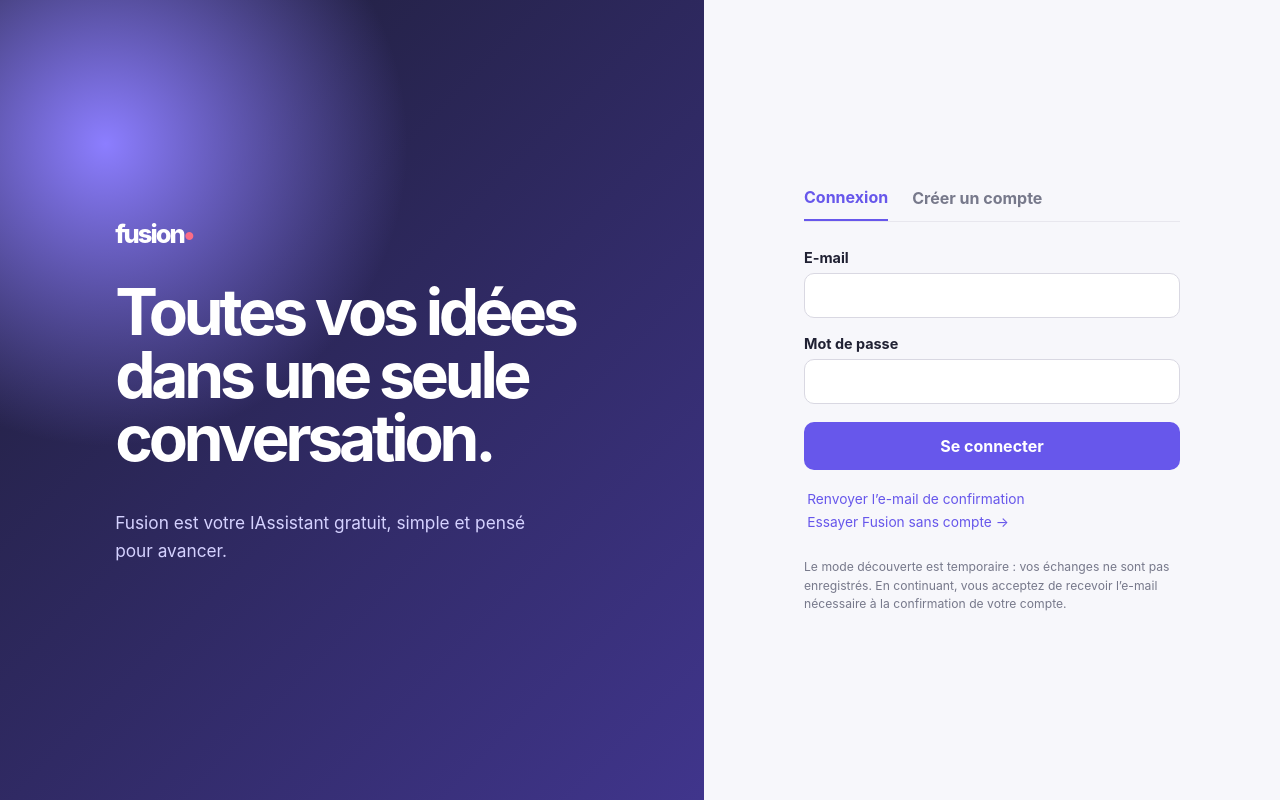
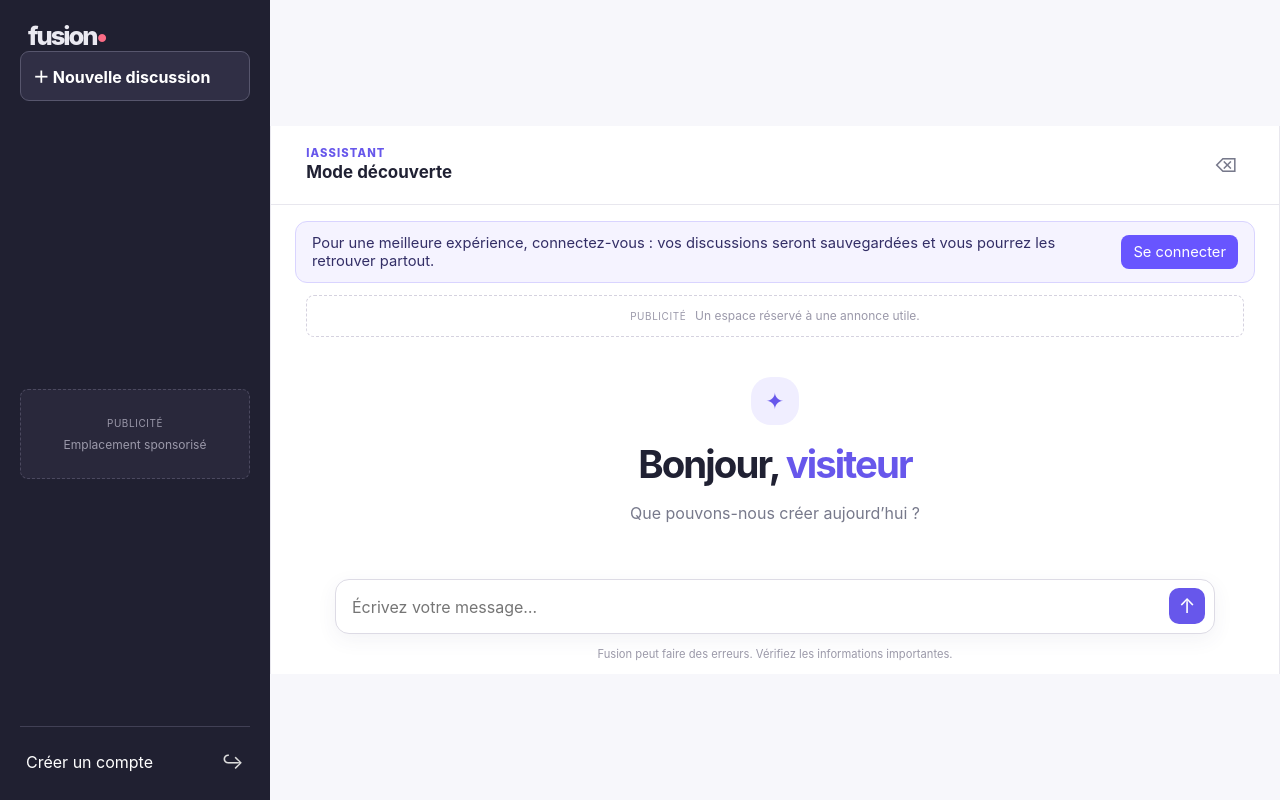
Before and after one commit to bayaya-devi/Fusion, a website: page public/index.html in a window 1280 px wide. Drawn offline with Linux system fonts and the light colour scheme; no server answers.

Commit message:
feat: open Fusion in guest mode

```diff
--- a/public/app.js
+++ b/public/app.js
@@ -15,7 +15,12 @@ function showAlert(message, type = "success") {
   alertBox.className = `alert ${type}`;
 }
 function clearAlert() { alertBox.className = ""; alertBox.textContent = ""; }
-function showApp(isLoggedIn) { $("#auth-view").classList.toggle("hidden", isLoggedIn); $("#chat-view").classList.toggle("hidden", !isLoggedIn); document.body.classList.toggle("guest-mode", state.guest); }
+function showApp(isLoggedIn) { $("#auth-view").classList.toggle("hidden", isLoggedIn); $("#chat-view").classList.toggle("hidden", !isLoggedIn); $("#guest-notice").classList.toggle("hidden", !state.guest); document.body.classList.toggle("guest-mode", state.guest); }
+
+function enterGuestMode() {
+  state.guest = true; state.user = { displayName: "visiteur", email: "" }; state.activeId = null; state.conversations = [];
+  showApp(true); $("#user-name").textContent = "visiteur"; $("#profile-button").textContent = "Créer un compte"; $("#chat-title").textContent = "Mode découverte"; resetMessages();
+}
 
 function setTab(tab) {
   document.querySelectorAll("#auth-tabs button").forEach((button) => button.classList.toggle("active", button.dataset.tab === tab));
@@ -94,14 +99,15 @@ async function initialise() {
     const { user } = await request("/api/me");
     state.guest = false; state.user = user; showApp(true); $("#user-name").textContent = user.displayName; $("#profile-button").textContent = user.displayName; await loadConversations();
     if (state.conversations.length) await openConversation(state.conversations[0].id); else resetMessages();
-  } catch { showApp(false); if (verified) showAlert("Adresse e-mail confirmée. Vous pouvez maintenant vous connecter."); }
+  } catch { enterGuestMode(); if (verified) { state.guest = false; showApp(false); showAlert("Adresse e-mail confirmée. Vous pouvez maintenant vous connecter."); } }
 }
 
 document.querySelectorAll("#auth-tabs button").forEach((button) => button.addEventListener("click", () => setTab(button.dataset.tab)));
 $("#login-form").addEventListener("submit", async (event) => { event.preventDefault(); clearAlert(); const form = new FormData(event.currentTarget); try { await request("/api/auth/login", { method: "POST", body: JSON.stringify(Object.fromEntries(form)) }); await initialise(); } catch (err) { showAlert(err.message, "error"); } });
 $("#register-form").addEventListener("submit", async (event) => { event.preventDefault(); clearAlert(); const form = new FormData(event.currentTarget); try { const data = await request("/api/auth/register", { method: "POST", body: JSON.stringify(Object.fromEntries(form)) }); showAlert(data.developmentConfirmationUrl ? `${data.message} Lien de test : ${data.developmentConfirmationUrl}` : data.message); setTab("login"); } catch (err) { showAlert(err.message, "error"); } });
 $("#resend-button").addEventListener("click", async () => { const email = $("#login-form [name=email]").value; if (!email) return showAlert("Saisissez votre e-mail, puis réessayez.", "error"); try { const data = await request("/api/auth/resend", { method: "POST", body: JSON.stringify({ email }) }); showAlert(data.developmentConfirmationUrl ? `${data.message} Lien de test : ${data.developmentConfirmationUrl}` : data.message); } catch (err) { showAlert(err.message, "error"); } });
-$("#guest-button").addEventListener("click", () => { state.guest = true; state.user = { displayName: "visiteur", email: "" }; state.activeId = null; state.conversations = []; showApp(true); $("#user-name").textContent = "visiteur"; $("#profile-button").textContent = "Créer un compte"; $("#chat-title").textContent = "Mode découverte"; resetMessages(); });
+$("#guest-button").addEventListener("click", enterGuestMode);
+$("#guest-signin").addEventListener("click", () => { state.guest = false; showApp(false); setTab("login"); });
 $("#new-chat").addEventListener("click", newConversation);
 $("#message-form").addEventListener("submit", async (event) => { event.preventDefault(); const input = $("#message-input"); const content = input.value.trim(); if (!content) return; input.value = ""; input.style.height = "auto"; await sendMessage(content); });
 $("#message-input").addEventListener("input", (event) => { event.currentTarget.style.height = "auto"; event.currentTarget.style.height = `${Math.min(event.currentTarget.scrollHeight, 160)}px`; });
--- /dev/null
+++ b/public/guest.css
@@ -0,0 +1,28 @@
+.guest-notice {
+  display: flex;
+  align-items: center;
+  justify-content: space-between;
+  gap: 16px;
+  margin: 16px 24px 0;
+  padding: 12px 16px;
+  border: 1px solid #d9d4ff;
+  border-radius: 12px;
+  background: #f5f3ff;
+  color: #332e66;
+  font-size: .92rem;
+}
+
+.guest-notice button {
+  flex: none;
+  border: 0;
+  border-radius: 8px;
+  padding: 8px 12px;
+  background: #6855ff;
+  color: #fff;
+  font: inherit;
+  cursor: pointer;
+}
+
+@media (max-width: 640px) {
+  .guest-notice { align-items: flex-start; flex-direction: column; margin: 12px 14px 0; }
+}
--- a/public/index.html
+++ b/public/index.html
@@ -6,6 +6,7 @@
     <meta name="description" content="Fusion, votre IAssistant gratuit." />
     <title>Fusion — Votre IA, simplement</title>
     <link rel="stylesheet" href="/styles.css" />
+    <link rel="stylesheet" href="/guest.css" />
   </head>
   <body>
     <main id="app">
@@ -21,7 +22,7 @@
       </section>
       <section id="chat-view" class="hidden app-layout">
         <aside class="sidebar"><div class="sidebar-top"><a class="logo" href="/">fusion<span>•</span></a><button id="new-chat" class="new-chat">＋ Nouvelle discussion</button></div><nav id="conversation-list" aria-label="Conversations"></nav><div class="ad-slot sidebar-ad"><small>Publicité</small><span>Emplacement sponsorisé</span></div><div class="account-row"><button id="profile-button" class="profile-button"></button><button id="logout-button" class="icon-button" title="Se déconnecter">↪</button></div></aside>
-        <section class="chat-panel"><header><div><p class="eyebrow">IAssistant</p><h2 id="chat-title">Nouvelle conversation</h2></div><button id="delete-chat" class="icon-button" title="Supprimer la conversation">⌫</button></header><div class="ad-slot top-ad"><small>Publicité</small><span>Un espace réservé à une annonce utile.</span></div><div id="messages" class="messages"><div class="welcome"><div class="spark">✦</div><h1>Bonjour, <span id="user-name"></span></h1><p>Que pouvons-nous créer aujourd’hui ?</p></div></div><form id="message-form" class="composer"><textarea id="message-input" placeholder="Écrivez votre message…" rows="1" maxlength="4000" required></textarea><button class="send" type="submit" aria-label="Envoyer">↑</button></form><p class="chat-note">Fusion peut faire des erreurs. Vérifiez les informations importantes.</p></section>
+        <section class="chat-panel"><header><div><p class="eyebrow">IAssistant</p><h2 id="chat-title">Nouvelle conversation</h2></div><button id="delete-chat" class="icon-button" title="Supprimer la conversation">⌫</button></header><div id="guest-notice" class="guest-notice hidden" role="status">Pour une meilleure expérience, connectez-vous : vos discussions seront sauvegardées et vous pourrez les retrouver partout. <button id="guest-signin" type="button">Se connecter</button></div><div class="ad-slot top-ad"><small>Publicité</small><span>Un espace réservé à une annonce utile.</span></div><div id="messages" class="messages"><div class="welcome"><div class="spark">✦</div><h1>Bonjour, <span id="user-name"></span></h1><p>Que pouvons-nous créer aujourd’hui ?</p></div></div><form id="message-form" class="composer"><textarea id="message-input" placeholder="Écrivez votre message…" rows="1" maxlength="4000" required></textarea><button class="send" type="submit" aria-label="Envoyer">↑</button></form><p class="chat-note">Fusion peut faire des erreurs. Vérifiez les informations importantes.</p></section>
       </section>
     </main>
     <dialog id="profile-dialog"><form id="profile-form" method="dialog"><button class="dialog-close" value="cancel">×</button><h2>Mon compte</h2><label>Nom<input id="profile-name" name="displayName" maxlength="80" required /></label><label>E-mail<input id="profile-email" disabled /></label><button class="primary" value="default">Enregistrer</button><button id="delete-account" class="danger" type="button">Supprimer mon compte</button></form></dialog>
--- a/src/index.ts
+++ b/src/index.ts
@@ -92,6 +92,7 @@ async function sendVerificationEmail(env: FusionEnv, email: string, url: string)
     body: JSON.stringify({
       from: env.EMAIL_FROM,
       to: [email],
+      reply_to: env.REPLY_TO,
       subject: `Confirmez votre adresse e-mail — ${env.APP_NAME}`,
       html: `<main style="font-family:Arial,sans-serif;max-width:560px;margin:auto"><h1>Bienvenue sur ${env.APP_NAME}</h1><p>Confirmez votre adresse e-mail pour activer votre compte.</p><p><a href="${url}" style="display:inline-block;padding:12px 18px;background:#6855ff;color:#fff;border-radius:8px;text-decoration:none">Confirmer mon e-mail</a></p><p>Ce lien expire dans 24 heures.</p></main>`,
     }),
```
Also changed, not shown: 1 other file.
